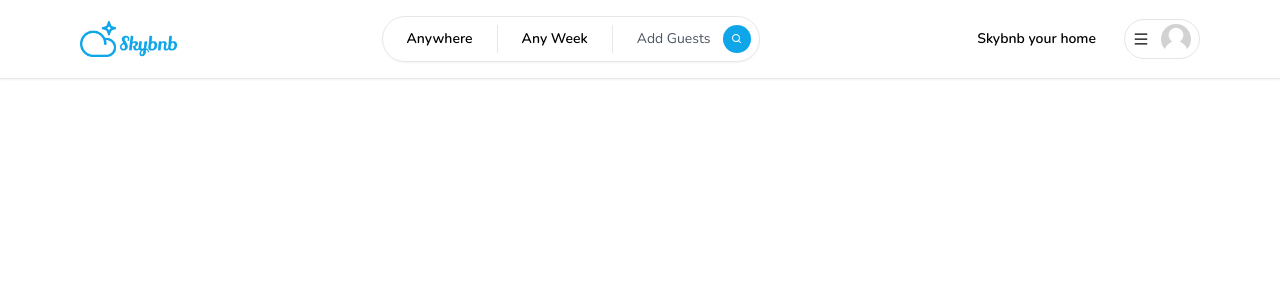
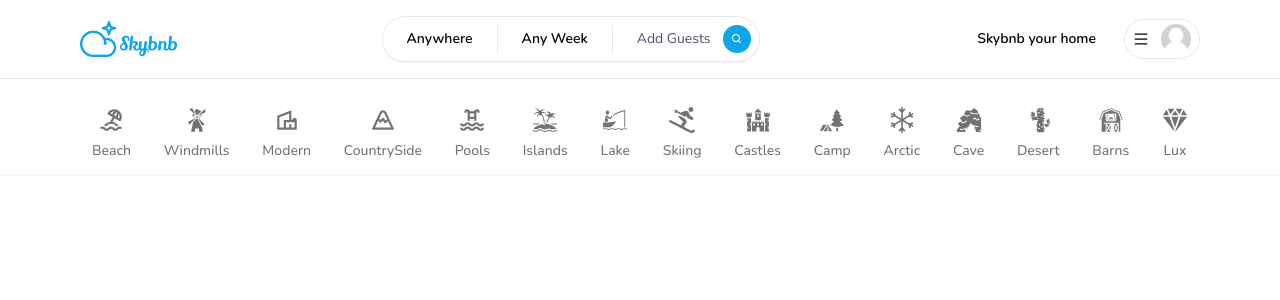
Before and after one commit to deep24kumar24/skybnb, a Next.js app: page / in a window 1280 px wide. Shown: the top 300 px of the page. Built offline with nearby package versions, Linux system fonts and the light colour scheme; no server answers.

Commit message:
Aded Categories top Bar

```diff
--- /dev/null
+++ b/app/components/CategoryBox.tsx
@@ -0,0 +1,62 @@
+"use client";
+import { useRouter, useSearchParams } from "next/navigation";
+import { useCallback } from "react";
+import { IconType } from "react-icons";
+import qs from "query-string";
+
+interface CategoryBoxProps {
+	icon: IconType;
+	label: string;
+	selected?: boolean;
+}
+
+const CategoryBox: React.FC<CategoryBoxProps> = ({
+	icon: Icon,
+	label,
+	selected,
+}) => {
+	const router = useRouter();
+	const params = useSearchParams();
+
+	const handleClick = useCallback(() => {
+		let currentQuery = {};
+
+		if (params) {
+			currentQuery = qs.parse(params.toString());
+		}
+
+		const updatedQuery: any = {
+			...currentQuery,
+			category: label,
+		};
+
+		if (params?.get("category") === label) {
+			delete updatedQuery.category;
+		}
+
+		const url = qs.stringifyUrl(
+			{
+				url: "/",
+				query: updatedQuery,
+			},
+			{ skipNull: true }
+		);
+
+		router.push(url);
+	}, [label, params, router]);
+
+	return (
+		<div
+			onClick={handleClick}
+			className={`flex flex-col items-center justify-center gap-2 p-3 border-b-2 hover:text-neutral-800 transition cursor-pointer ${
+				selected
+					? "border-b-neutral-800 text-neutral-800"
+					: "border-transparent text-neutral-500"
+			}`}>
+			<Icon size={26} />
+			<div className="font-medium text-sm">{label}</div>
+		</div>
+	);
+};
+
+export default CategoryBox;
--- a/app/components/Container.tsx
+++ b/app/components/Container.tsx
@@ -1,15 +1,15 @@
-"use client"
+"use client";
 
 interface ContainerProps {
-    children: React.ReactNode;
+	children: React.ReactNode;
 }
 
 const Container: React.FC<ContainerProps> = ({ children }) => {
-    return (
-        <div className="max-w-[2520px mx-auto xl:px-20 md:px-10 sm:px-2 px-4">
-            {children}
-        </div>
-    )
-}
+	return (
+		<div className="max-w-[2520px] mx-auto xl:px-20 md:px-10 sm:px-2 px-4">
+			{children}
+		</div>
+	);
+};
 
-export default Container
+export default Container;
--- a/app/components/Modals/LoginModal.tsx
+++ b/app/components/Modals/LoginModal.tsx
@@ -55,6 +55,11 @@ const LoginModal = () => {
 		});
 	};
 
+	const toggle = useCallback(() => {
+		loginModal.onClose();
+		registerModal.onOpen();
+	}, [loginModal, registerModal]);
+
 	const bodyContent = (
 		<div className="flex flex-col gap-4">
 			<Heading
@@ -99,6 +104,17 @@ const LoginModal = () => {
 				icon={AiFillGithub}
 				onClick={() => signIn("github")}
 			/>
+
+			<div className="text-neutral-500 text-center mt-4 font-light">
+				<div className="flex flex-row intems-center justify-center gap-2">
+					<div>First time using Skybnb?</div>
+					<div
+						onClick={toggle}
+						className="text-neutral-800 cursor-pointer hover:underline">
+						Create an account
+					</div>
+				</div>
+			</div>
 		</div>
 	);
 
--- a/app/components/Modals/RegisterModal.tsx
+++ b/app/components/Modals/RegisterModal.tsx
@@ -7,6 +7,7 @@ import { FieldValues, SubmitHandler, useForm } from "react-hook-form";
 
 import Heading from "../Heading";
 import useRegisterModal from "@/app/hooks/useRegisterModal";
+import useLoginModal from "@/app/hooks/useLoginModal";
 import Modal from "./Modal";
 import Input from "../Inputs/Input";
 import toast from "react-hot-toast";
@@ -15,6 +16,7 @@ import { signIn } from "next-auth/react";
 
 const RegisterModal = () => {
 	const registerModal = useRegisterModal();
+	const loginModal = useLoginModal();
 	const [isLoading, setIsLoading] = useState(false);
 
 	const {
@@ -44,6 +46,11 @@ const RegisterModal = () => {
 				setIsLoading(false);
 			});
 	};
+
+	const toggle = useCallback(() => {
+		registerModal.onClose();
+		loginModal.onOpen();
+	}, [loginModal, registerModal]);
 
 	const bodyContent = (
 		<div className="flex flex-col gap-4">
@@ -103,7 +110,7 @@ const RegisterModal = () => {
 				<div className="flex flex-row intems-center justify-center gap-2">
 					<div>Already have an account?</div>
 					<div
-						onClick={registerModal.onClose}
+						onClick={toggle}
 						className="text-neutral-800 cursor-pointer hover:underline">
 						Log in
 					</div>
--- /dev/null
+++ b/app/components/Navbar/Categories.tsx
@@ -0,0 +1,124 @@
+"use client";
+import Container from "../Container";
+import CategoryBox from "../CategoryBox";
+
+import { TbBeach, TbMountain, TbPool } from "react-icons/tb";
+import { IoDiamond } from "react-icons/io5";
+import {
+	GiBarn,
+	GiBoatFishing,
+	GiCactus,
+	GiCastle,
+	GiCaveEntrance,
+	GiForestCamp,
+	GiIsland,
+	GiWindmill,
+} from "react-icons/gi";
+import { MdOutlineVilla } from "react-icons/md";
+import { BsSnow } from "react-icons/bs";
+import { FaSkiing } from "react-icons/fa";
+import { usePathname, useSearchParams } from "next/navigation";
+
+export const categories = [
+	{
+		label: "Beach",
+		icon: TbBeach,
+		description: "This property is close to the beach!",
+	},
+	{
+		label: "Windmills",
+		icon: GiWindmill,
+		description: "This property has windmills!",
+	},
+	{
+		label: "Modern",
+		icon: MdOutlineVilla,
+		description: "This property is modern!",
+	},
+	{
+		label: "CountrySide",
+		icon: TbMountain,
+		description: "This property is in the Countryside!",
+	},
+	{
+		label: "Pools",
+		icon: TbPool,
+		description: "This property is has a pool!",
+	},
+	{
+		label: "Islands",
+		icon: GiIsland,
+		description: "This property is on an island!",
+	},
+	{
+		label: "Lake",
+		icon: GiBoatFishing,
+		description: "This property is close to a lake!",
+	},
+	{
+		label: "Skiing",
+		icon: FaSkiing,
+		description: "This property has skiing activities!",
+	},
+	{
+		label: "Castles",
+		icon: GiCastle,
+		description: "This property is in a Castle!",
+	},
+	{
+		label: "Camp",
+		icon: GiForestCamp,
+		description: "This property has camping activities!",
+	},
+	{
+		label: "Arctic",
+		icon: BsSnow,
+		description: "This property has skiing activities!",
+	},
+	{
+		label: "Cave",
+		icon: GiCaveEntrance,
+		description: "This property is in Cave!",
+	},
+	{
+		label: "Desert",
+		icon: GiCactus,
+		description: "This property is in desert!",
+	},
+	{
+		label: "Barns",
+		icon: GiBarn,
+		description: "This property is in barns!",
+	},
+	{
+		label: "Lux",
+		icon: IoDiamond,
+		description: "This property is luxurious!",
+	},
+];
+
+const Categories = () => {
+	const params = useSearchParams();
+	const category = params?.get("category");
+	const pathName = usePathname();
+
+	const isMainPage = pathName === "/";
+
+	if (!isMainPage) return null;
+
+	return (
+		<Container>
+			<div className="pt-4 flex flex-row items-center justify-between overflow-x-auto">
+				{categories.map((item) => (
+					<CategoryBox
+						label={item.label}
+						selected={category === item.label}
+						icon={item.icon}
+					/>
+				))}
+			</div>
+		</Container>
+	);
+};
+
+export default Categories;
--- a/app/components/Navbar/Logo.tsx
+++ b/app/components/Navbar/Logo.tsx
@@ -7,6 +7,7 @@ const Logo = () => {
 	const router = useRouter();
 	return (
 		<Image
+			onClick={() => router.push("/")}
 			height={100}
 			width={100}
 			className="hidden md:block cursor-pointer"
--- a/app/components/Navbar/Navbar.tsx
+++ b/app/components/Navbar/Navbar.tsx
@@ -5,6 +5,7 @@ import Container from "../Container";
 import Logo from "./Logo";
 import Search from "./Search";
 import UserMenu from "./UserMenu";
+import Categories from "./Categories";
 
 interface NavbarProps {
 	currentUser?: User | null;
@@ -22,6 +23,7 @@ const Navbar: React.FC<NavbarProps> = ({ currentUser }) => {
 					</div>
 				</Container>
 			</div>
+			<Categories />
 		</div>
 	);
 };
--- a/app/components/Navbar/UserMenu.tsx
+++ b/app/components/Navbar/UserMenu.tsx
@@ -22,10 +22,20 @@ const UserMenu: React.FC<UserMenuProps> = ({ currentUser }) => {
 		setIsOpen((value) => !value);
 	}, []);
 
+	const onRent = useCallback(() => {
+		if (!currentUser) {
+			return loginModal.onOpen();
+		}
+
+		// open Rent Modal
+	}, [currentUser, loginModal]);
+
 	return (
 		<div className="relative">
 			<div className="flex flex-row items-center gap-3">
-				<div className="hidden md:block text-sm font-semibold py-3 px-4 rounded-full hover:bg-neutral-100 transition cursor-pointer">
+				<div
+					onClick={onRent}
+					className="hidden md:block text-sm font-semibold py-3 px-4 rounded-full hover:bg-neutral-100 transition cursor-pointer">
 					Skybnb your home
 				</div>
 				<div
--- a/package.json
+++ b/package.json
@@ -16,6 +16,7 @@
 		"next": "14.0.2",
 		"next-auth": "^4.24.5",
 		"prisma": "^5.6.0",
+		"query-string": "^8.1.0",
 		"react": "^18",
 		"react-dom": "^18",
 		"react-hook-form": "^7.48.2",
```
Also changed, not shown: 1 other file (tests, documents, lock files or other folders).
